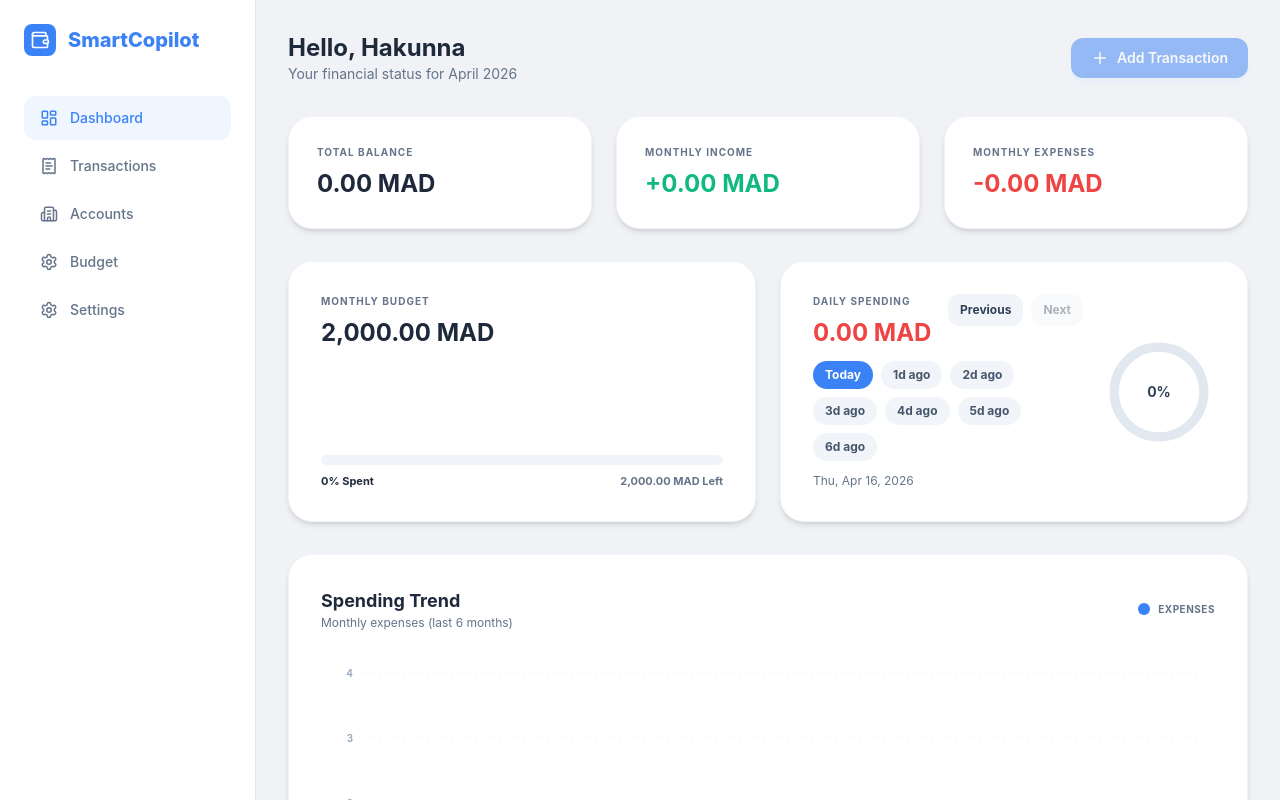
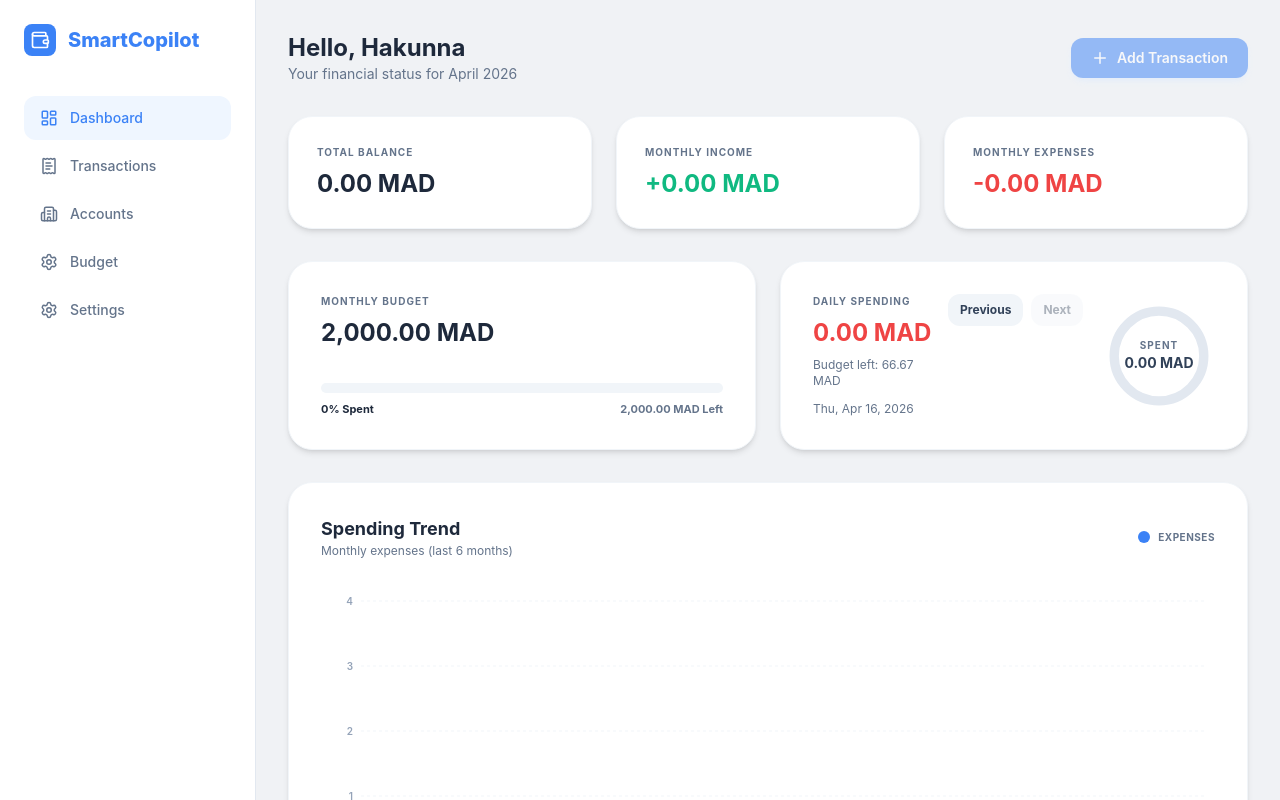
Before and after one commit to hakunnna2/tracker-money, a React (Vite) app: page / in a window 1280 px wide. Shown: the top 800 px of the page. Built offline with nearby package versions, Linux system fonts and the light colour scheme.

Commit message:
refactor: simplify daily spending card and refresh PWA version

```diff
--- a/index.html
+++ b/index.html
@@ -20,7 +20,7 @@
     <link rel="icon" type="image/png" href="/icons/icon-192-v2.png" />
 
     <!-- PWA Manifest -->
-    <link rel="manifest" href="/manifest.webmanifest?v=20260418-3" />
+    <link rel="manifest" href="/manifest.webmanifest?v=20260418-4" />
 
     <!-- Title -->
     <title>Smart Financial Copilot</title>
@@ -31,7 +31,7 @@
     <script>
       if ('serviceWorker' in navigator) {
         window.addEventListener('load', () => {
-          navigator.serviceWorker.register('/sw.js?v=20260418-3').then(
+          navigator.serviceWorker.register('/sw.js?v=20260418-4').then(
             reg => {
               console.log('Service Worker registered', reg);
               reg.update();
--- a/public/sw.js
+++ b/public/sw.js
@@ -1,4 +1,4 @@
-const CACHE_NAME = 'financial-copilot-v8';
+const CACHE_NAME = 'financial-copilot-v9';
 const ASSETS_TO_CACHE = ['/'];
 
 self.addEventListener('message', (event) => {
--- a/src/components/tabs/DashboardView.tsx
+++ b/src/components/tabs/DashboardView.tsx
@@ -187,8 +187,9 @@ export default function DashboardView({
     const dailyTarget = budget.monthlyLimit / Math.max(daysInMonth, 1);
     const progressRaw = (todaySpent / (dailyTarget || 1)) * 100;
     const progress = Math.min(100, progressRaw);
+    const budgetLeft = dailyTarget - todaySpent;
 
-    return { todaySpent, dailyTarget, progress, progressRaw, selectedDate };
+    return { todaySpent, dailyTarget, budgetLeft, progress, progressRaw, selectedDate };
   }, [transactions, budget.monthlyLimit, walletAccount, selectedDayOffset]);
 
   const circleRadius = 48;
@@ -240,6 +241,9 @@ export default function DashboardView({
                 <h3 className="text-lg sm:text-xl lg:text-2xl font-bold text-brand-danger">
                   {formatCurrency(dailyStats.todaySpent, currency)}
                 </h3>
+                <p className="text-xs text-brand-muted mt-2">
+                  Budget left: {formatCurrency(Math.max(0, dailyStats.budgetLeft), currency)}
+                </p>
               </div>
               <div className="flex items-center gap-2 shrink-0">
                 <button
@@ -257,20 +261,6 @@ export default function DashboardView({
                   Next
                 </button>
               </div>
-            </div>
-
-            <div className="flex flex-wrap gap-2 mb-3">
-              {[0, 1, 2, 3, 4, 5, 6].map((offset) => (
-                <button
-                  key={offset}
-                  onClick={() => setSelectedDayOffset(offset)}
-                  className={`px-3 py-1.5 rounded-full text-xs font-bold transition-colors ${
-                    selectedDayOffset === offset ? 'bg-brand-blue text-white' : 'bg-slate-100 text-slate-600'
-                  }`}
-                >
-                  {offset === 0 ? 'Today' : `${offset}d ago`}
-                </button>
-              ))}
             </div>
 
             <p className="text-xs text-brand-muted">
@@ -299,8 +289,9 @@ export default function DashboardView({
                 className="transition-all duration-500"
               />
             </svg>
-            <div className="absolute inset-0 flex items-center justify-center text-sm font-bold text-slate-700">
-              {Math.round(dailyStats.progressRaw)}%
+            <div className="absolute inset-0 flex flex-col items-center justify-center text-center">
+              <span className="text-[10px] font-bold uppercase tracking-widest text-brand-muted">Spent</span>
+              <span className="text-sm font-bold text-slate-700">{formatCurrency(dailyStats.todaySpent, currency)}</span>
             </div>
           </div>
         </div>
--- a/src/components/tabs/SettingsView.tsx
+++ b/src/components/tabs/SettingsView.tsx
@@ -32,7 +32,7 @@ export default function SettingsView({ onClearData }: SettingsViewProps) {
           </div>
           <div className="p-4 bg-slate-50 rounded-xl border border-slate-100">
             <p className="text-xs font-bold text-brand-muted uppercase tracking-widest mb-1">App Version</p>
-            <p className="text-sm font-semibold text-brand-text">v20260418-3</p>
+            <p className="text-sm font-semibold text-brand-text">v20260418-4</p>
           </div>
           <button
             onClick={onClearData}
```
